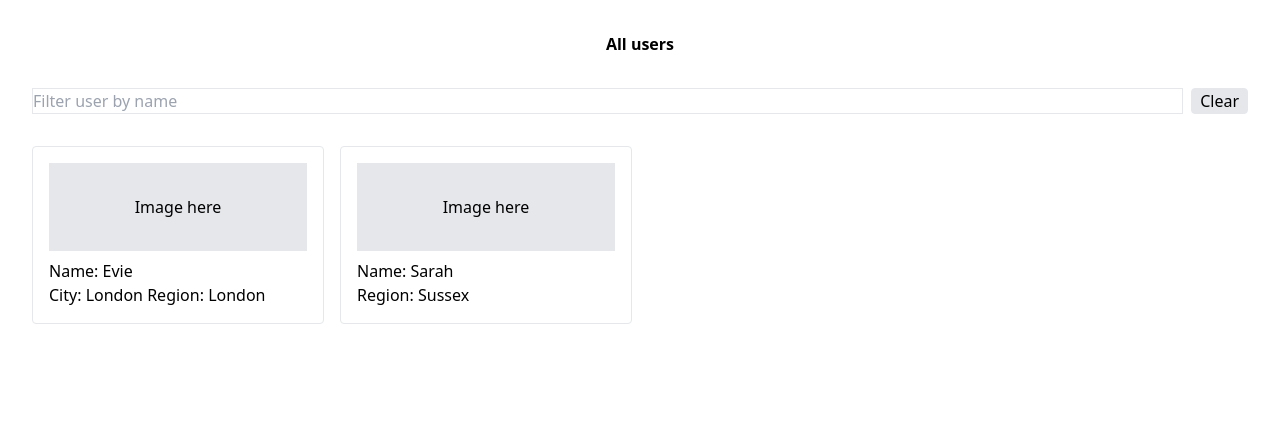
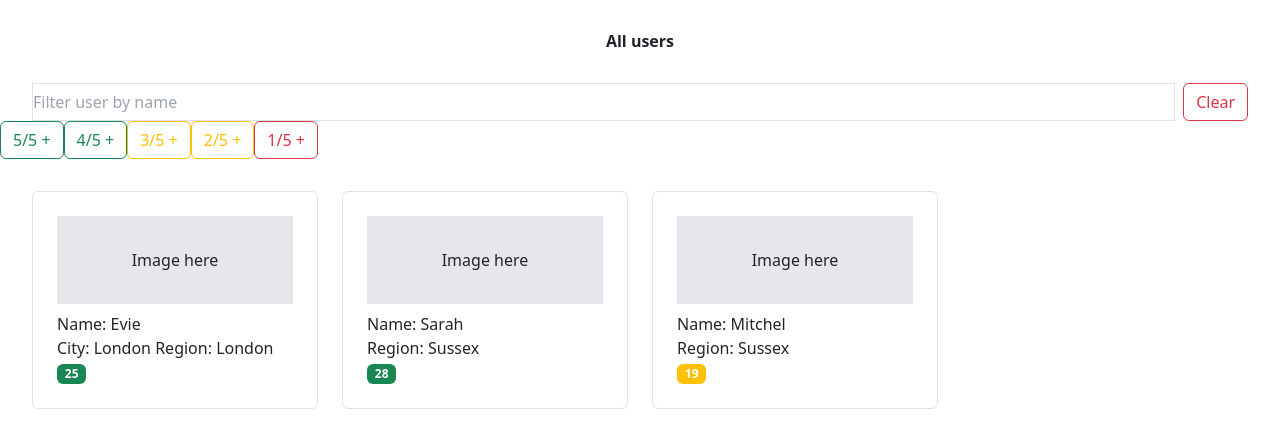
Before and after one commit to eviebutland/trial-forms, a React (Vite) app: page /users in a window 1280 px wide. Shown: the top 448 px of the page. Built offline with nearby package versions, Linux system fonts and the light colour scheme.

Commit message:
Using react bootstrap

```diff
--- a/api/users.json
+++ b/api/users.json
@@ -5,6 +5,7 @@
     "email": "evie.butland@gmail.com",
     "phone": "07766554333",
     "age": 25,
+    "rating": 3,
     "location": {
       "address": {
         "line1": "1 NowFoundlond Palace",
@@ -22,6 +23,25 @@
     "email": "sarah.bse@gmail.com",
     "phone": "07766534333",
     "age": 28,
+    "rating": 1,
+    "location": {
+      "address": {
+        "line1": "1 Palace",
+        "line2": "",
+        "postcode": "RH4 6FP",
+        "region": "Sussex",
+        "city": "",
+        "country": "United Kingdom"
+      }
+    }
+  },
+  {
+    "id": 3,
+    "name": "Mitchel",
+    "email": "mitchell@gmail.com",
+    "phone": "07766534333",
+    "age": 19,
+    "rating": 5,
     "location": {
       "address": {
         "line1": "1 Palace",
--- a/index.html
+++ b/index.html
@@ -3,6 +3,12 @@
   <head>
     <meta charset="UTF-8" />
     <link rel="icon" type="image/svg+xml" href="/vite.svg" />
+    <link
+      rel="stylesheet"
+      href="https://cdn.jsdelivr.net/npm/bootstrap@5.3.2/dist/css/bootstrap.min.css"
+      integrity="sha384-T3c6CoIi6uLrA9TneNEoa7RxnatzjcDSCmG1MXxSR1GAsXEV/Dwwykc2MPK8M2HN"
+      crossorigin="anonymous"
+    />
     <meta name="viewport" content="width=device-width, initial-scale=1.0" />
     <title>Vite + React</title>
   </head>
--- a/package.json
+++ b/package.json
@@ -5,12 +5,12 @@
   "dependencies": {
     "@hookform/error-message": "^2.0.1",
     "@hookform/resolvers": "^3.9.0",
-    "@testing-library/user-event": "^13.5.0",
     "@vitejs/plugin-react": "^4.3.3",
     "@vitejs/plugin-react-refresh": "^1.3.6",
     "dayjs": "^1.11.13",
     "json-server": "^1.0.0-beta.3",
     "react": "^18.3.1",
+    "react-bootstrap": "^2.10.5",
     "react-dom": "^18.3.1",
     "react-hook-form": "^7.53.1",
     "react-router-dom": "^6.27.0",
@@ -48,6 +48,7 @@
   "devDependencies": {
     "@testing-library/jest-dom": "^6.6.2",
     "@testing-library/react": "^16.0.1",
+    "@testing-library/user-event": "^14.5.2",
     "@types/react": "^18.3.12",
     "@types/react-dom": "^18.3.1",
     "@vitest/ui": "^2.1.3",
--- /dev/null
+++ b/src/components/atoms/Button.tsx
@@ -0,0 +1,24 @@
+import { MouseEventHandler } from "react";
+import Button from "react-bootstrap/Button";
+
+interface ButtonProps {
+  onClick: MouseEventHandler<HTMLButtonElement>;
+  label: string;
+  disabled?: boolean;
+  variant: "primary" | "secondary" | "success" | "danger" | "info";
+}
+
+// R prefix to represent 'Restuarant'
+export const RButton = (props: ButtonProps) => {
+  return (
+    <Button
+      disabled={props.disabled}
+      onClick={props.onClick}
+      variant={`outline-${props.variant}`}
+    >
+      {props.label}
+    </Button>
+  );
+};
+
+export default RButton;
--- /dev/null
+++ b/src/components/atoms/Loading.tsx
@@ -0,0 +1,5 @@
+import Spinner from "react-bootstrap/Spinner";
+
+export const Loading = () => {
+  return <Spinner animation="grow" />;
+};
--- a/src/components/organisms/forms/Login.tsx
+++ b/src/components/organisms/forms/Login.tsx
@@ -7,7 +7,8 @@ import { FormField } from "../../molecules/FormField";
 import { FormInput } from "../../../types/form";
 import { ErrorMessage } from "../../molecules/Error";
 import { useState } from "react";
-import { getValue } from "@testing-library/user-event/dist/utils";
+import Button from "../../atoms/Button";
+import { Loading } from "../../atoms/Loading";
 
 dayjs.extend(isSameOrAfter);
 
@@ -38,17 +39,19 @@ export default function LoginForm() {
   const {
     register,
     handleSubmit,
-    formState: { errors, submitCount },
+    formState: { errors, submitCount, isLoading, isValid, isDirty },
     getValues,
     reset,
   } = useForm<FormInput>({
     resolver: zodResolver(schema),
   });
 
+  const [isLoadingApiCall, setIsLoadingApiCall] = useState(false);
   const [displaySuccessMessage, setDisplaySuccessMessage] = useState(false);
   const [displayErrorMessage, setDisplayErrorMessage] = useState(false);
 
   const submitForm: SubmitHandler<FormInput> = async (data) => {
+    setIsLoadingApiCall(true);
     setDisplaySuccessMessage(false);
     setDisplayErrorMessage(false);
 
@@ -69,6 +72,8 @@ export default function LoginForm() {
     } catch (error) {
       console.log(error);
       setDisplayErrorMessage(true);
+    } finally {
+      setIsLoadingApiCall(false);
     }
   };
 
@@ -116,7 +121,6 @@ export default function LoginForm() {
           />
         </FormField>
       </div>
-
       <div className="flex space-x-2">
         <FormField name="email" errors={errors.email} label="Your email">
           <input
@@ -142,7 +146,6 @@ export default function LoginForm() {
           />
         </FormField>
       </div>
-
       <div className="flex">
         <FormField
           label="Reservation date"
@@ -159,8 +162,7 @@ export default function LoginForm() {
           />
         </FormField>
       </div>
-      {/* maybe don't use date time as can't control the time step */}
-
+      {/* TODO: maybe don't use date time as can't control the time step */}
       <div className="flex">
         {submitCount > 5 && (
           <ErrorMessage message="You have reached max number of submissions, please come back again later" />
@@ -169,6 +171,8 @@ export default function LoginForm() {
         {displayErrorMessage && (
           <ErrorMessage message="Something went wrong, please come back again later" />
         )}
+
+        {(isLoading || isLoadingApiCall) && <Loading />}
 
         {displaySuccessMessage ? (
           <div>
@@ -179,14 +183,20 @@ export default function LoginForm() {
               Your booking confirmation will be emailed to:{" "}
               <span className="font-bold">{getValues("email")}</span>
             </p>
-            <button className="border rounded p-2" onClick={handleResetForm}>
-              Book another?
-            </button>
+
+            <Button
+              variant="secondary"
+              onClick={handleResetForm}
+              label="Book another"
+            />
           </div>
         ) : (
-          <button className="border rounded p-2" onClick={handleClick}>
-            Submit
-          </button>
+          <Button
+            variant="info"
+            disabled={displayErrorMessage || isLoading}
+            onClick={handleClick}
+            label="Submit"
+          />
         )}
       </div>
     </form>
--- a/src/pages/User.tsx
+++ b/src/pages/User.tsx
@@ -2,6 +2,7 @@ import { useState } from "react";
 import { useParams } from "react-router-dom";
 import { User } from "../types/user";
 import { useNavigate } from "react-router-dom";
+import Button from "../components/atoms/Button";
 
 export const UserPage = () => {
   const params = useParams();
@@ -32,7 +33,7 @@ export const UserPage = () => {
 
   return (
     <div>
-      <button onClick={handleGoBack}>Back</button>
+      <Button variant="info" onClick={handleGoBack} label="go back"></Button>
       <p>User here {params.userid}</p>
       <p>Age: {currentUser?.age}</p>
       <p>Email: {currentUser?.email}</p>
--- a/src/pages/Users.tsx
+++ b/src/pages/Users.tsx
@@ -1,11 +1,15 @@
 import { useState } from "react";
 import { User } from "../types/user";
+import Button from "../components/atoms/Button";
+import Alert from "react-bootstrap/Alert";
+import { Badge, ButtonProps } from "react-bootstrap";
 
 export const Users = () => {
   const [allUsers, setAllUsers] = useState<User[]>([]);
   const [searchQuery, setSearchQuery] = useState("");
   const [initialUsers, setInitialUsers] = useState<User[]>([]);
   const [isFirstLoad, setIsFirstLoad] = useState(true);
+  const [displayApiError, setDisplayApiError] = useState(false);
 
   const fetchAllUsers = async () => {
     try {
@@ -17,6 +21,7 @@ export const Users = () => {
     } catch (error) {
       // display error on screen
       console.log(error);
+      setDisplayApiError(true);
     } finally {
       setIsFirstLoad(false);
     }
@@ -38,6 +43,41 @@ export const Users = () => {
       );
     }
   }
+
+  function handleReset() {
+    setSearchQuery("");
+    setAllUsers(initialUsers);
+  }
+  const ratings = [5, 4, 3, 2, 1];
+
+  function handleFilterByRating(rating: number) {
+    console.log(rating);
+
+    // TODO fix this
+    // going back to 1 star doesn't work
+    setAllUsers(allUsers.filter((user) => user.rating >= rating));
+
+    console.log(allUsers);
+  }
+
+  function ratingVariant(rating: number) {
+    let variant: ButtonProps["variant"] = "info";
+    switch (rating) {
+      case 5:
+      case 4:
+        variant = "success";
+        break;
+      case 3:
+      case 2:
+        variant = "warning";
+        break;
+      case 1:
+        variant = "danger";
+        break;
+    }
+    return variant;
+  }
+
   return (
     <div>
       <h1 className="font-bold text-center my-8">All users</h1>
@@ -50,14 +90,21 @@ export const Users = () => {
             onChange={filterUsersBySearchQuery}
           />
 
-          <button
-            className="border rounded bg-gray-200 px-2"
-            onClick={() => setSearchQuery("")}
-          >
-            Clear
-          </button>
+          <Button variant="danger" onClick={handleReset} label="Clear" />
         </div>
-        {!!allUsers.length && (
+
+        <div>
+          {ratings.map((rating) => (
+            <Button
+              key={rating}
+              variant={ratingVariant(rating)}
+              label={`${rating}/5 +`}
+              onClick={() => handleFilterByRating(rating)}
+            />
+          ))}
+        </div>
+
+        {!!allUsers.length ? (
           <ul className="p-8 grid grid-cols-4 gap-4">
             {allUsers.map((user) => (
               <li className="border rounded p-4" key={user.id}>
@@ -75,10 +122,25 @@ export const Users = () => {
                       <span> Region: {user.location.address.region}</span>
                     )}
                   </p>
+                  <Badge bg={user.age > 20 ? "success" : "warning"}>
+                    {user.age}
+                  </Badge>
                 </a>
               </li>
             ))}
           </ul>
+        ) : (
+          <div className="p-8">
+            <Alert variant="warning">
+              No users matching this search, please try again!
+            </Alert>
+          </div>
+        )}
+
+        {displayApiError && (
+          <p className="text-red-900 font-bold">
+            Something has gone wrong! Please try again later
+          </p>
         )}
       </section>
     </div>
--- a/src/types/user.ts
+++ b/src/types/user.ts
@@ -16,4 +16,5 @@ export interface User {
   location: {
     address: Address;
   };
+  rating: number;
 }
```
Also changed, not shown: src/components/molecules/Error.tsx (+5 -2 lines), src/components/molecules/LoadingSpinner.tsx (deleted), 2 other files (tests, documents, lock files or other folders).
